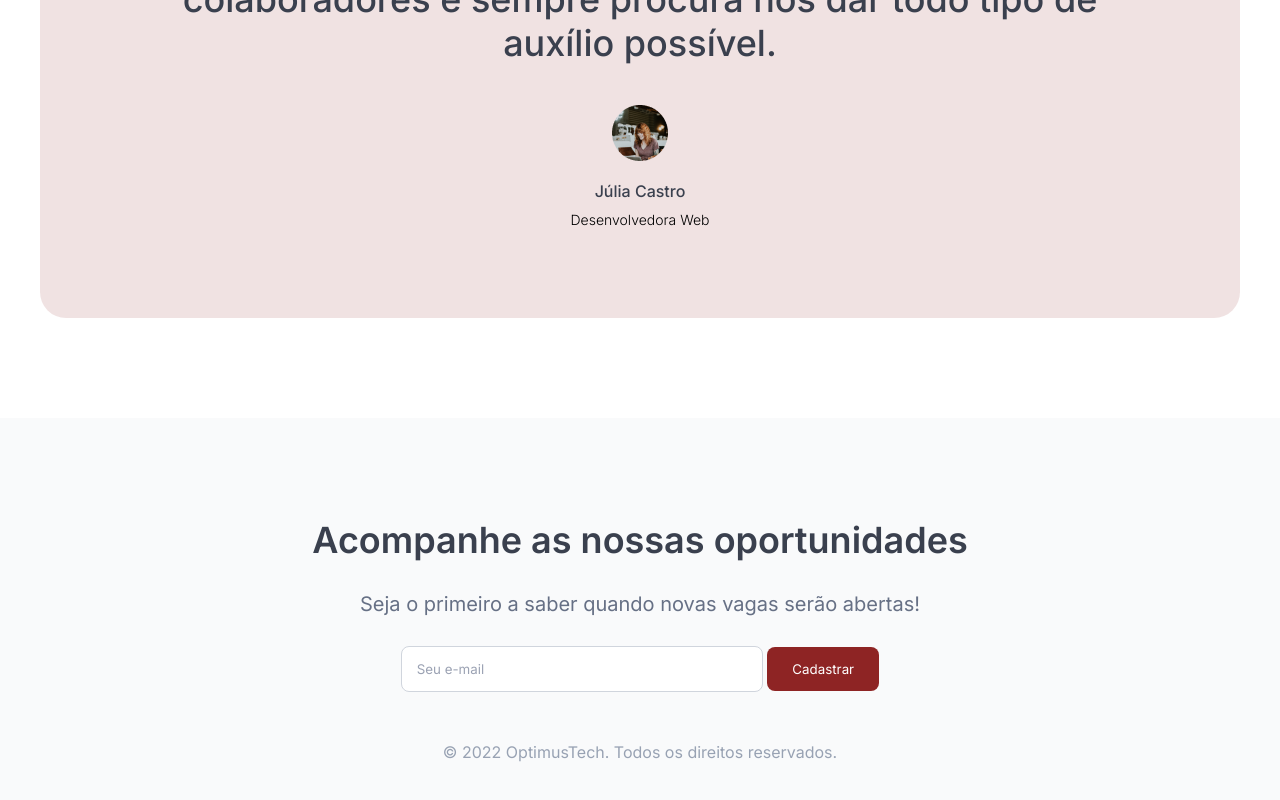
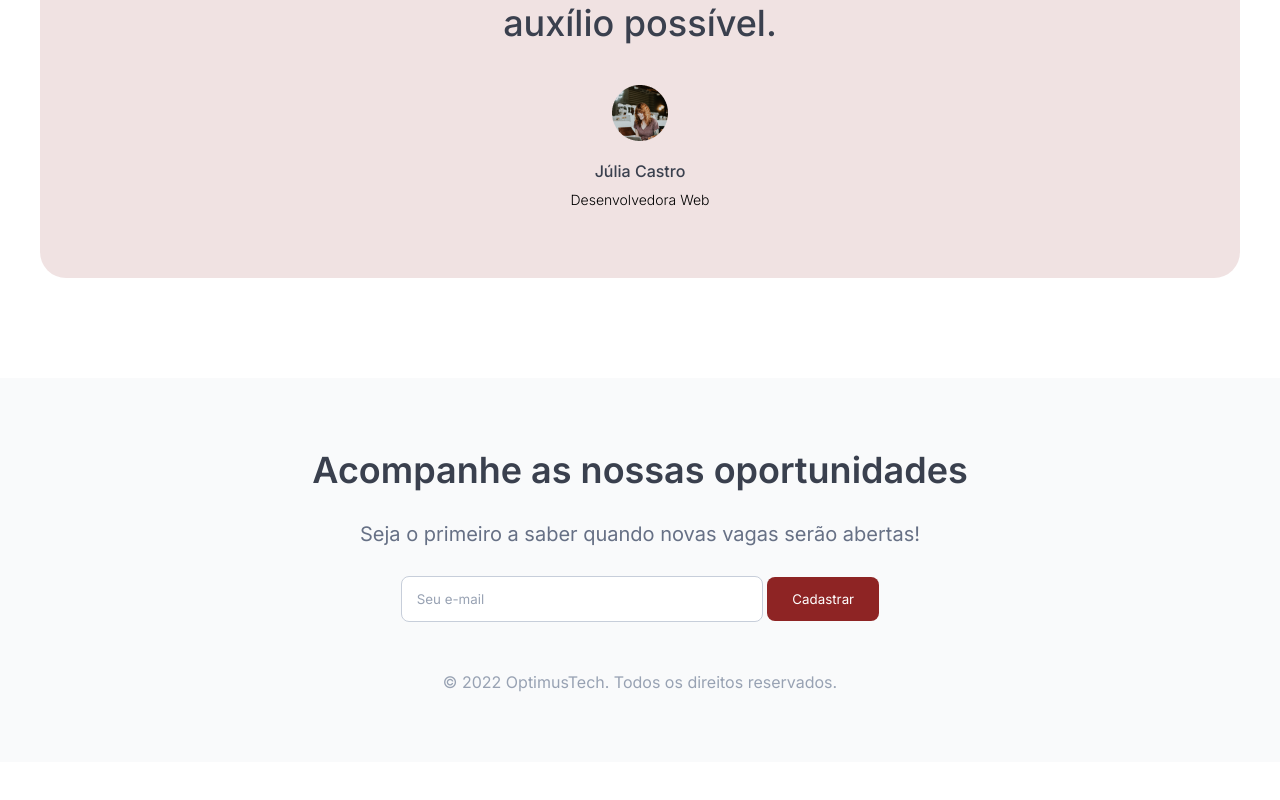
Before and after one commit to athinafarias/Atividade-Curso, a plain HTML site: page index.html in a window 1280 px wide. Shown: the part 2700-3500 px from the top of the page. After the commit the page ends 3462 px from the top, so only its background shows below. Drawn offline with Linux system fonts and the light colour scheme.

Commit message:
Add files via upload

```diff
--- a/style.css
+++ b/style.css
@@ -8,6 +8,9 @@
     --color01: #3A404E;
     --color02: #667085;
     --color03: #8E2424;
+    --color04: #8e242421;
+    --color05: #c7ceda;
+    --color06: #98A2B3;
     --main-font: 'inter', sans-serif;
 }
 
@@ -138,7 +141,7 @@ h4 {
 .vagas h3 {
     font-size: 14px;
     font-weight: 400;
-    background-color: #8e242421;
+    background-color: var(--color04);
     padding: 7px 15px;
     border-radius: 16px;
 }
@@ -157,7 +160,7 @@ h4 {
 }
 
 .vaga {
-    border: solid 1px #c7ceda;
+    border: solid 1px var(--color05);
     border-radius: 16px;
     width: 768px;
     padding: 24px;
@@ -185,10 +188,10 @@ h6 {
 }
 
 .depoimentos {
-    background-color: #8e242421;
+    background-color: var(--color04);
     border-radius: 26px;
     margin: auto;
-    padding: 80px 90px;
+    padding: 60px 90px;
     width: 1020px;
 }
 
@@ -230,7 +233,7 @@ footer {
     flex-direction: column;
     justify-content: center;
     align-items: center;
-    padding: 100px 120px;
+    padding: 70px 120px;
     margin-top: 100px;
     gap: 30px;
     background-color: #F9FAFB;
@@ -249,18 +252,18 @@ footer p {
 input {
     width: 360px;
     height: 44px;
-    border: 1px solid #D0D5DD;
+    border: 1px solid var(--color05);
     border-radius: 8px;
 }
 
 ::placeholder {
     font-family: var(--main-font);
-    color: #9ba2b3;
+    color: var(--color06);
     padding-left: 15px;
 }
 
 .rights {
     font-size: 16px;
-    color: #98A2B3;
-    margin: 20px;
+    color: var(--color06);
+    margin-top: 20px;
 }
```
